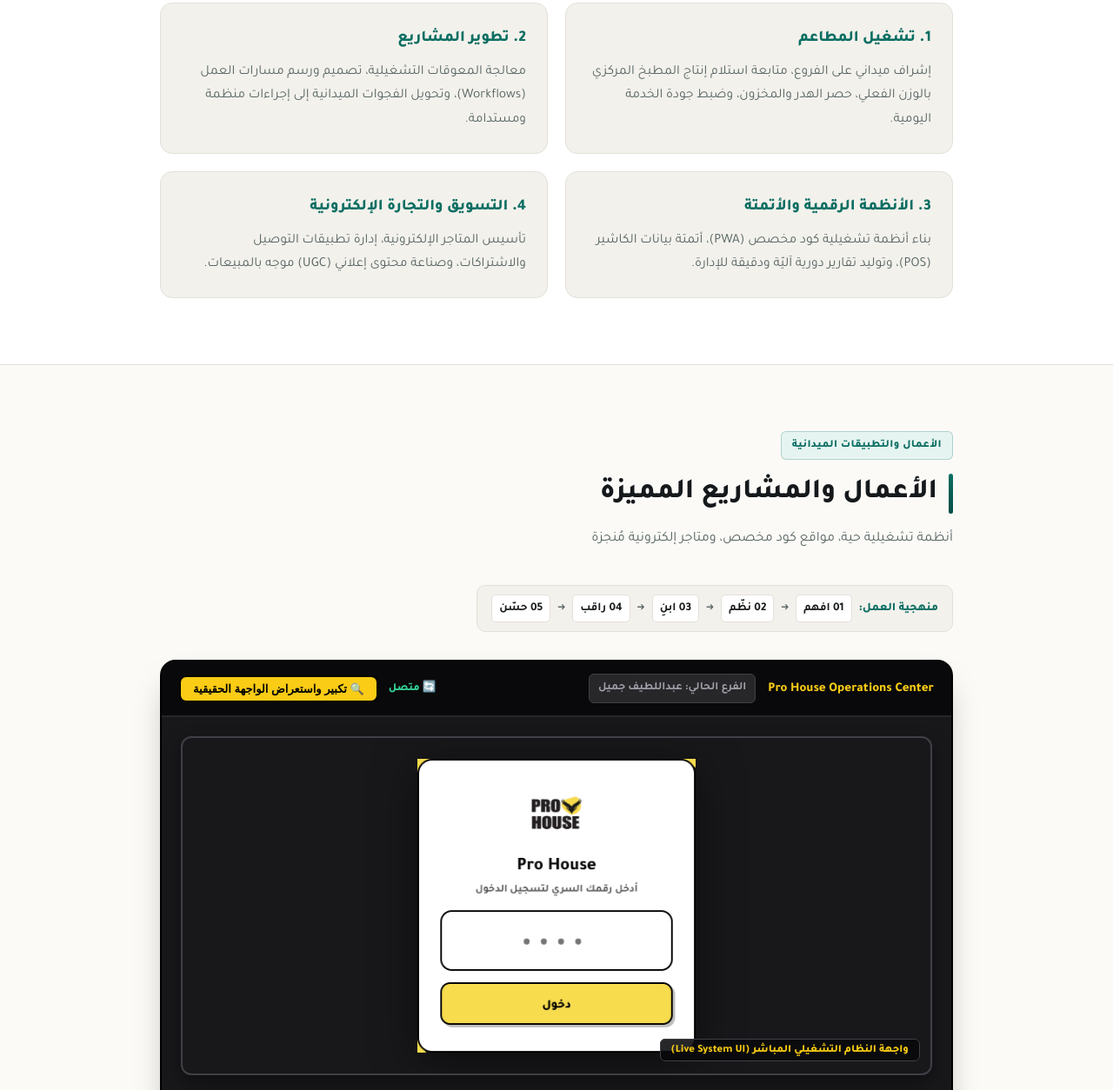
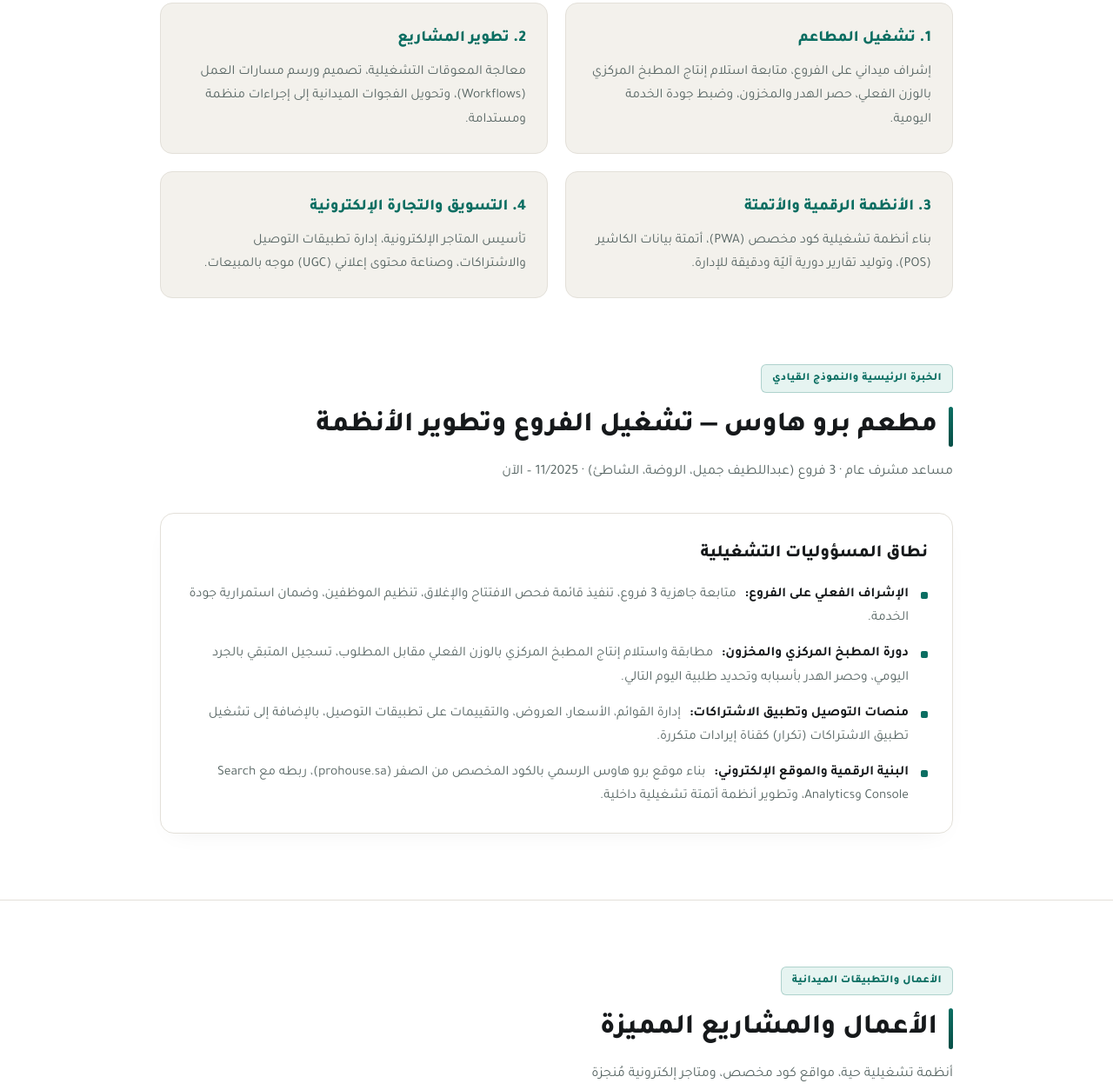
Before and after one commit to hasanoyounalsoud-stack/hasanoyounalsoud, a plain HTML site: page index.html in a window 1280 px wide. Shown: the part 690-1944 px from the top of the page at 87% size. Drawn offline with Linux system fonts and the light colour scheme.

Commit message:
Restore dedicated Pro House operational scope section (#prohouse) and navbar link

```diff
--- a/index.html
+++ b/index.html
@@ -63,6 +63,7 @@
     </a>
     <nav class="links" aria-label="التنقل الرئيسي">
       <a href="#what-i-do" data-ar="ما الذي أقدمه" data-en="What I Do">ما الذي أقدمه</a>
+      <a href="#prohouse"   data-ar="برو هاوس"      data-en="Pro House">برو هاوس</a>
       <a href="#work"       data-ar="الأعمال المميزة" data-en="Selected Work">الأعمال المميزة</a>
       <a href="#path"       data-ar="المسيرة"       data-en="Experience">المسيرة</a>
       <a href="#skills"     data-ar="المهارات"      data-en="Skills">المهارات</a>
@@ -154,11 +155,51 @@
         </div>
       </div>
     </div>
+  <!-- ===== 3. الخبرة الرئيسية والنموذج القيادي: برو هاوس ===== -->
+  <section class="sec" id="prohouse">
+    <div class="wrap">
+      <div class="sec-head reveal">
+        <span class="badge-tag" data-ar="الخبرة الرئيسية والنموذج القيادي" data-en="Primary Professional Proof">الخبرة الرئيسية والنموذج القيادي</span>
+        <h2 data-ar="مطعم برو هاوس — تشغيل الفروع وتطوير الأنظمة" data-en="Pro House Restaurant — Operations & Systems Development">مطعم برو هاوس — تشغيل الفروع وتطوير الأنظمة</h2>
+        <p class="sub" data-ar="مساعد مشرف عام · 3 فروع (عبداللطيف جميل، الروضة، الشاطئ) · 11/2025 – الآن"
+           data-en="Assistant General Supervisor · 3 Branches (Jameel, Al-Rawdah, Al-Shati) · Nov 2025 – Present">
+          مساعد مشرف عام · 3 فروع (عبداللطيف جميل، الروضة، الشاطئ) · 11/2025 – الآن
+        </p>
+      </div>
+
+      <div class="prohouse-main reveal">
+        <div class="ph-overview">
+          <h3 data-ar="نطاق المسؤوليات التشغيلية" data-en="Operational Scope & Ownership">نطاق المسؤوليات التشغيلية</h3>
+          <ul class="ph-list">
+            <li>
+              <strong data-ar="الإشراف الفعلي على الفروع:" data-en="Branch Operations Supervision:">الإشراف الفعلي على الفروع:</strong>
+              <span data-ar="متابعة جاهزية 3 فروع، تنفيذ قائمة فحص الافتتاح والإغلاق، تنظيم الموظفين، وضمان استمرارية جودة الخدمة."
+                    data-en="Overseeing readiness across 3 branches, enforcing opening/closing checklists, coordinating branch staff, and ensuring consistent service quality.">متابعة جاهزية 3 فروع، تنفيذ قائمة فحص الافتتاح والإغلاق، تنظيم الموظفين، وضمان استمرارية جودة الخدمة.</span>
+            </li>
+            <li>
+              <strong data-ar="دورة المطبخ المركزي والمخزون:" data-en="Central Kitchen & Production Intake:">دورة المطبخ المركزي والمخزون:</strong>
+              <span data-ar="مطابقة واستلام إنتاج المطبخ المركزي بالوزن الفعلي مقابل المطلوب، تسجيل المتبقي بالجرد اليومي، وحصر الهدر بأسبابه وتحديد طلبية اليوم التالي."
+                    data-en="Receiving daily production from central kitchen by actual weight against requested, managing stocktakes, logging waste with reason codes, and placing next-day orders.">مطابقة واستلام إنتاج المطبخ المركزي بالوزن الفعلي مقابل المطلوب، تسجيل المتبقي بالجرد اليومي، وحصر الهدر بأسبابه وتحديد طلبية اليوم التالي.</span>
+            </li>
+            <li>
+              <strong data-ar="منصات التوصيل وتطبيق الاشتراكات:" data-en="Delivery Platforms & Subscription App:">منصات التوصيل وتطبيق الاشتراكات:</strong>
+              <span data-ar="إدارة القوائم، الأسعار، العروض، والتقييمات على تطبيقات التوصيل، بالإضافة إلى تشغيل تطبيق الاشتراكات (تكرار) كقناة إيرادات متكررة."
+                    data-en="Managing menus, pricing, promotions, and reviews across delivery aggregators, plus operating the official subscription platform (Takrar) for recurring revenue.">إدارة القوائم، الأسعار، العروض، والتقييمات على تطبيقات التوصيل، بالإضافة إلى تشغيل تطبيق الاشتراكات (تكرار) كقناة إيرادات متكررة.</span>
+            </li>
+            <li>
+              <strong data-ar="البنية الرقمية والموقع الإلكتروني:" data-en="Digital Infrastructure & Website:">البنية الرقمية والموقع الإلكتروني:</strong>
+              <span data-ar="بناء موقع برو هاوس الرسمي بالكود المخصص من الصفر (prohouse.sa)، ربطه مع Search Console وAnalytics، وتطوير أنظمة أتمتة تشغيلية داخلية."
+                    data-en="Coding the official Pro House website from scratch (prohouse.sa), integrating Search Console & Analytics, and engineering custom internal automation systems.">بناء موقع برو هاوس الرسمي بالكود المخصص من الصفر (prohouse.sa)، ربطه مع Search Console وAnalytics، وتطوير أنظمة أتمتة تشغيلية داخلية.</span>
+            </li>
+          </ul>
+        </div>
+      </div>
+    </div>
   </section>
 
 
-  <!-- ===== 3. الأعمال والمشاريع المميزة (SELECTED WORK SECTION) ===== -->
-  <section class="sec" id="work">
+  <!-- ===== 4. الأعمال والمشاريع المميزة (SELECTED WORK SECTION) ===== -->
+  <section class="sec alt" id="work">
     <div class="wrap">
       <div class="sec-head reveal">
         <span class="badge-tag" data-ar="الأعمال والتطبيقات الميدانية" data-en="Featured Portfolio Proof">الأعمال والتطبيقات الميدانية</span>
```
